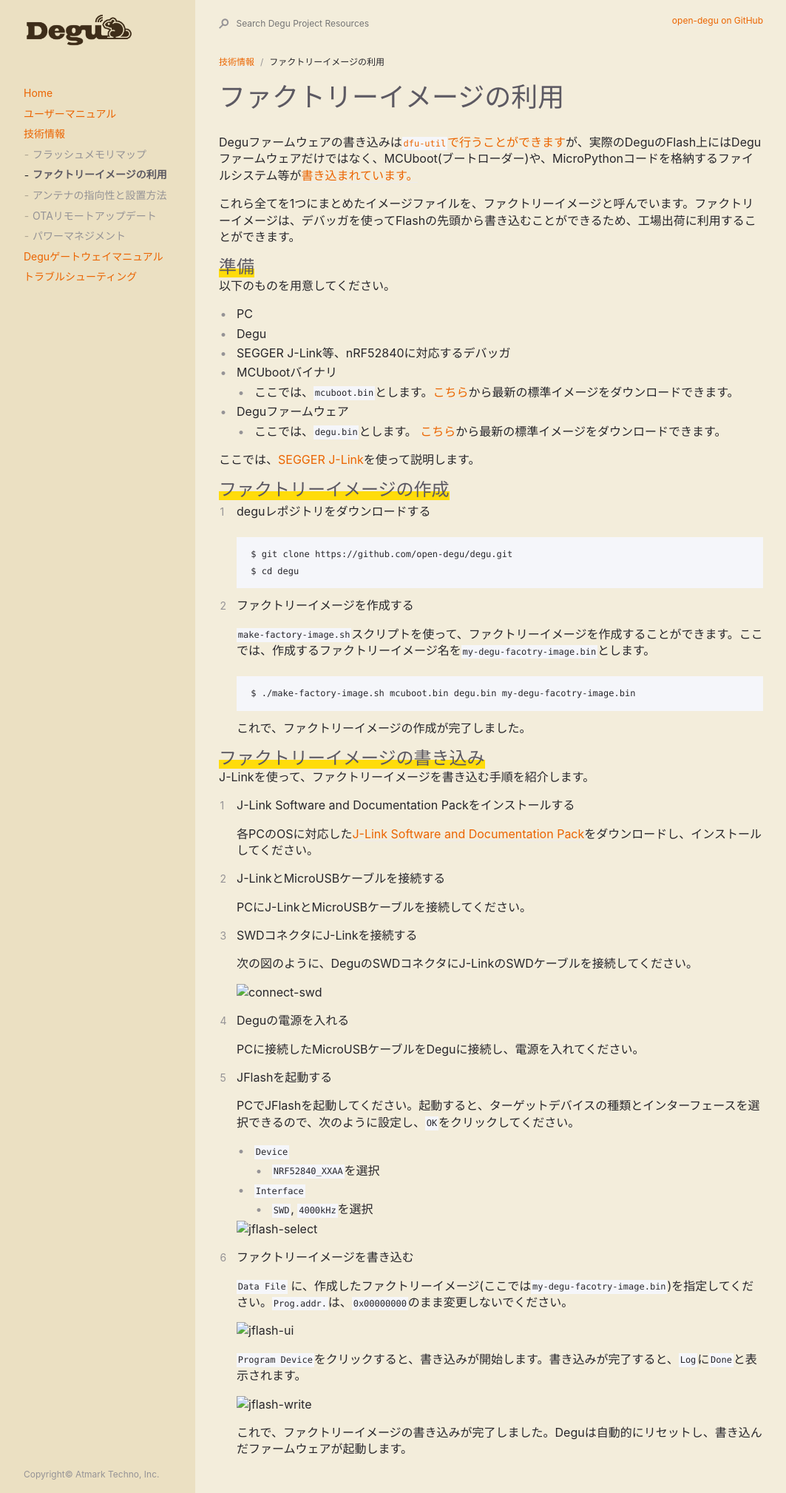
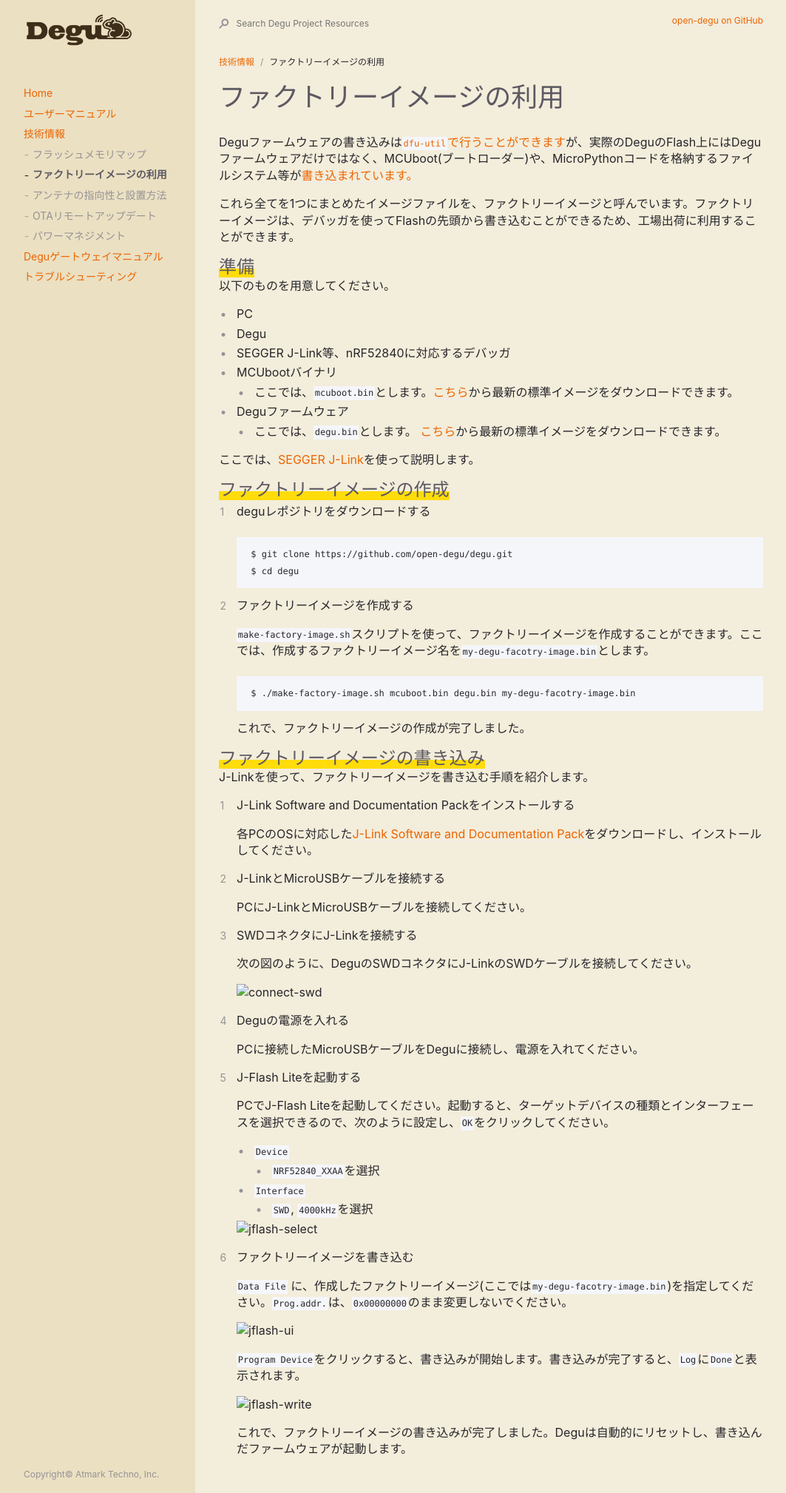
Before and after one commit to open-degu/open-degu.github.io, a Jekyll site: the page built from technical_specifications/factory_image.md, in a window 1280 px wide. Shown: the whole page at 74% size, without its empty margins (92-1155 px from the left). Built offline with Jekyll 4.4.1, drawn with Linux system fonts in a browser that asks for light colours.

Commit message:
update factory_image.md
change JFlash to J-Flash Lite.

```diff
--- a/technical_specifications/factory_image.md
+++ b/technical_specifications/factory_image.md
@@ -66,9 +66,9 @@ J-Linkを使って、ファクトリーイメージを書き込む手順を紹
 
     PCに接続したMicroUSBケーブルをDeguに接続し、電源を入れてください。
 
-1. JFlashを起動する
+1. J-Flash Liteを起動する
 
-    PCでJFlashを起動してください。起動すると、ターゲットデバイスの種類とインターフェースを選択できるので、次のように設定し、`OK`をクリックしてください。
+    PCでJ-Flash Liteを起動してください。起動すると、ターゲットデバイスの種類とインターフェースを選択できるので、次のように設定し、`OK`をクリックしてください。
 
     * `Device`
       * `NRF52840_XXAA`を選択
```
